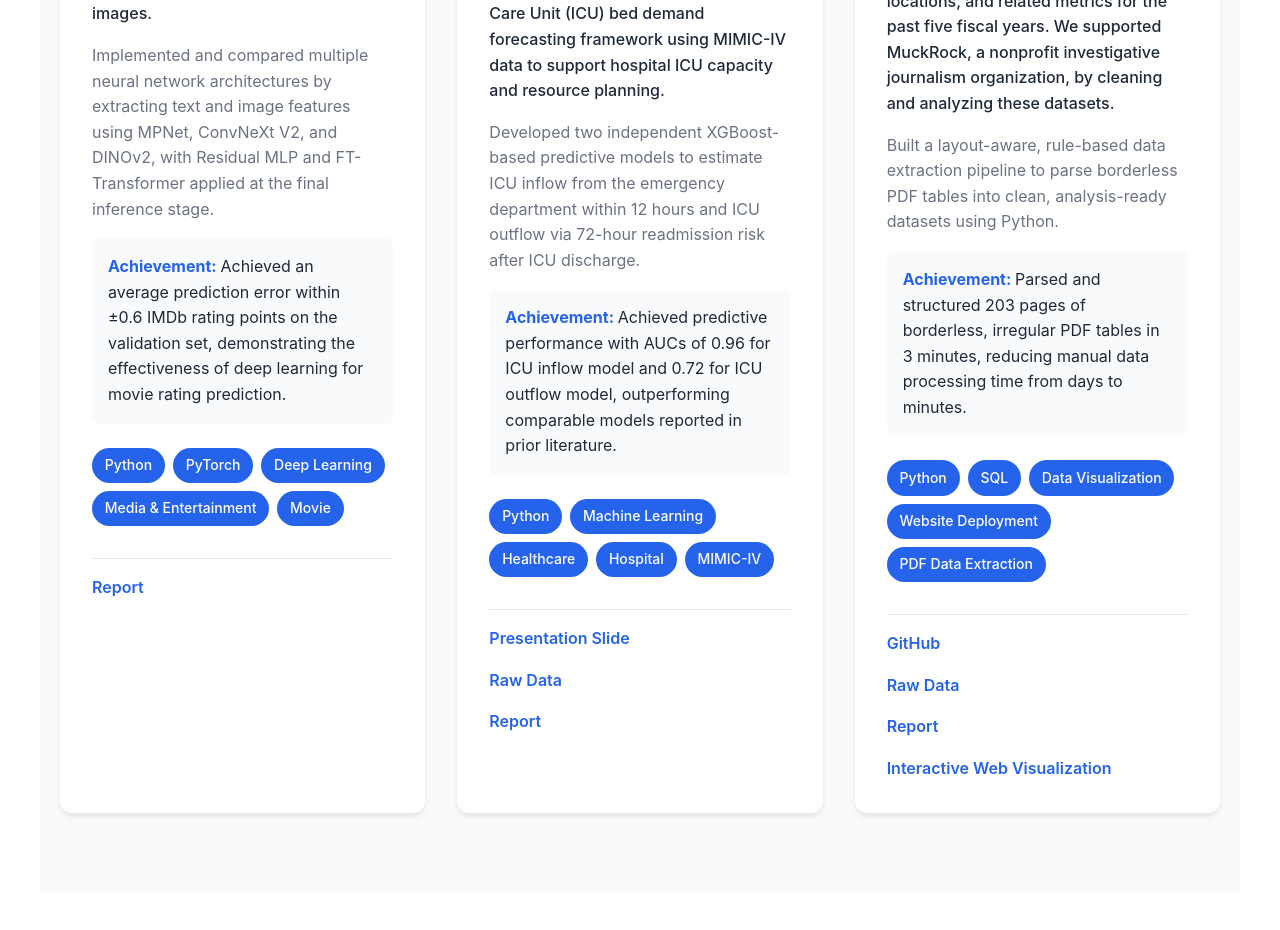
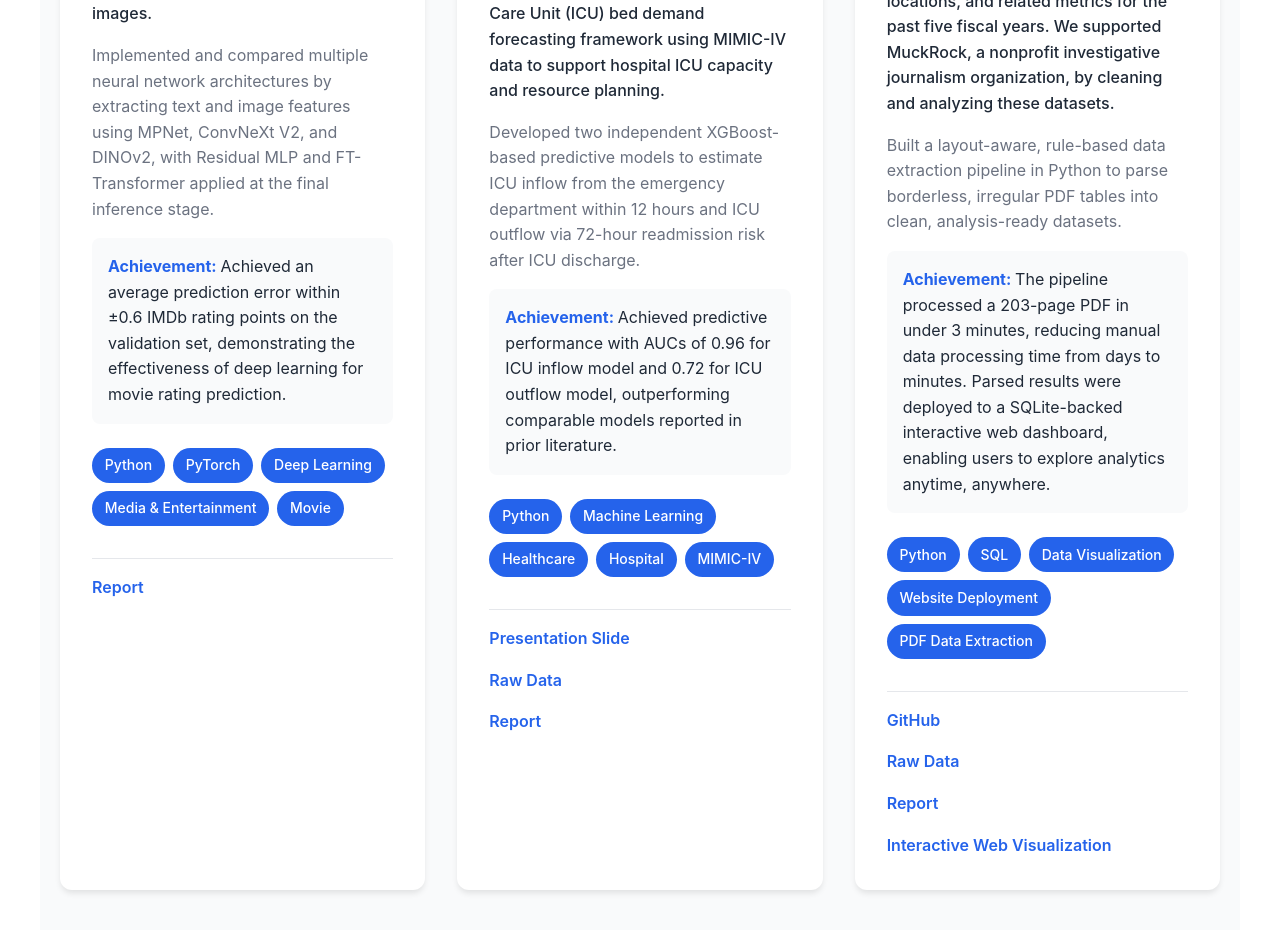
Before and after one commit to jhuangbp/portfolio_website, a React (Vite) app: page / in a window 1280 px wide. Shown: the part 2540-3470 px from the top of the page. Built offline with nearby package versions, Linux system fonts and the light colour scheme; no server answers.

Commit message:
Update Projects.jsx

```diff
--- a/src/components/Projects.jsx
+++ b/src/components/Projects.jsx
@@ -41,8 +41,8 @@ const Projects = () => {
       id: 3,
       name: 'U.S. Military Base Slot Machine Revenue Explorer',
       description: 'The U.S. military has publicly released data on internal slot machine revenue, locations, and related metrics for the past five fiscal years. We supported MuckRock, a nonprofit investigative journalism organization, by cleaning and analyzing these datasets.',
-      role: 'Built a layout-aware, rule-based data extraction pipeline to parse borderless PDF tables into clean, analysis-ready datasets using Python.',
-      impact: 'Parsed and structured 203 pages of borderless, irregular PDF tables in 3 minutes, reducing manual data processing time from days to minutes.',
+      role: 'Built a layout-aware, rule-based data extraction pipeline in Python to parse borderless, irregular PDF tables into clean, analysis-ready datasets.',
+      impact: 'The pipeline processed a 203-page PDF in under 3 minutes, reducing manual data processing time from days to minutes. Parsed results were deployed to a SQLite-backed interactive web dashboard, enabling users to explore analytics anytime, anywhere.',
       tech: ['Python', 'SQL', 'Data Visualization', 'Website Deployment', 'PDF Data Extraction'],
       links: {
         datasette: 'https://ds-701-muckrock-data-liberation-project.onrender.com',
```
